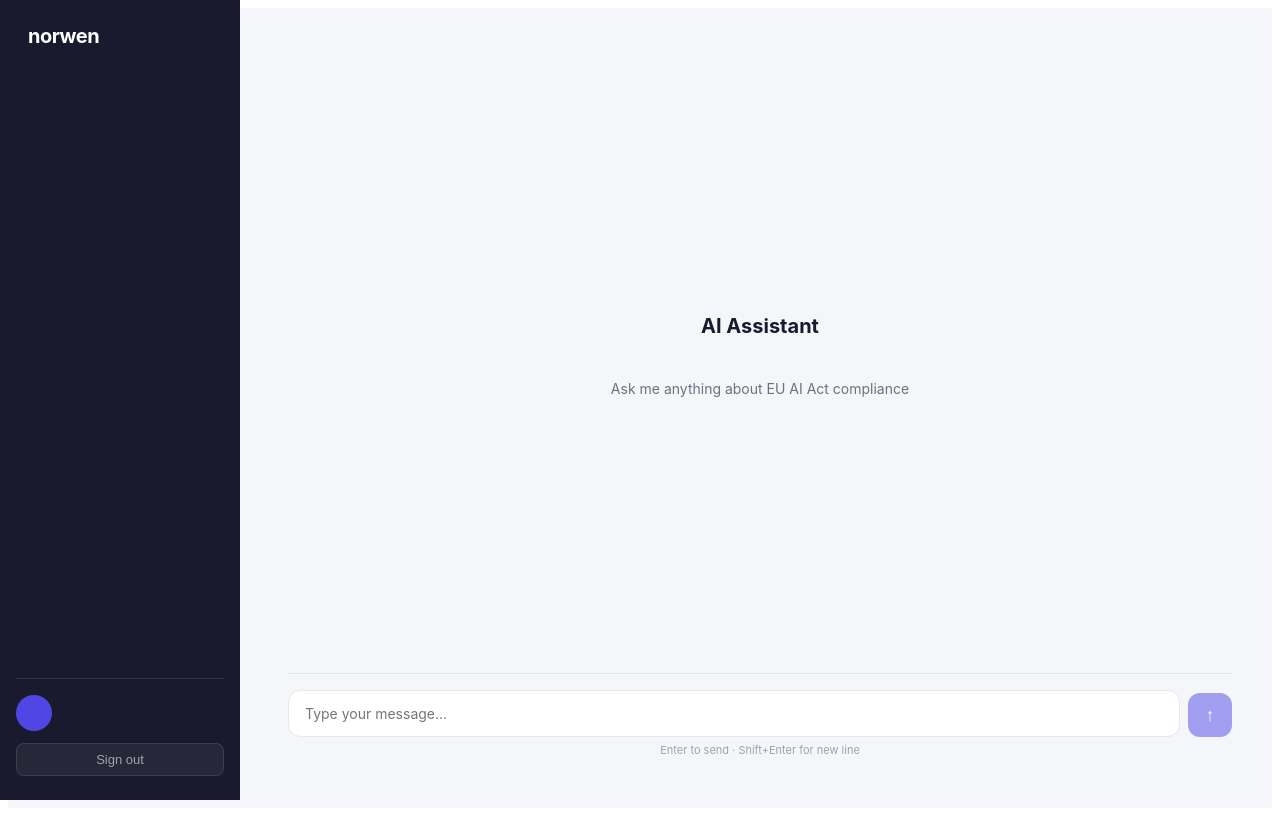
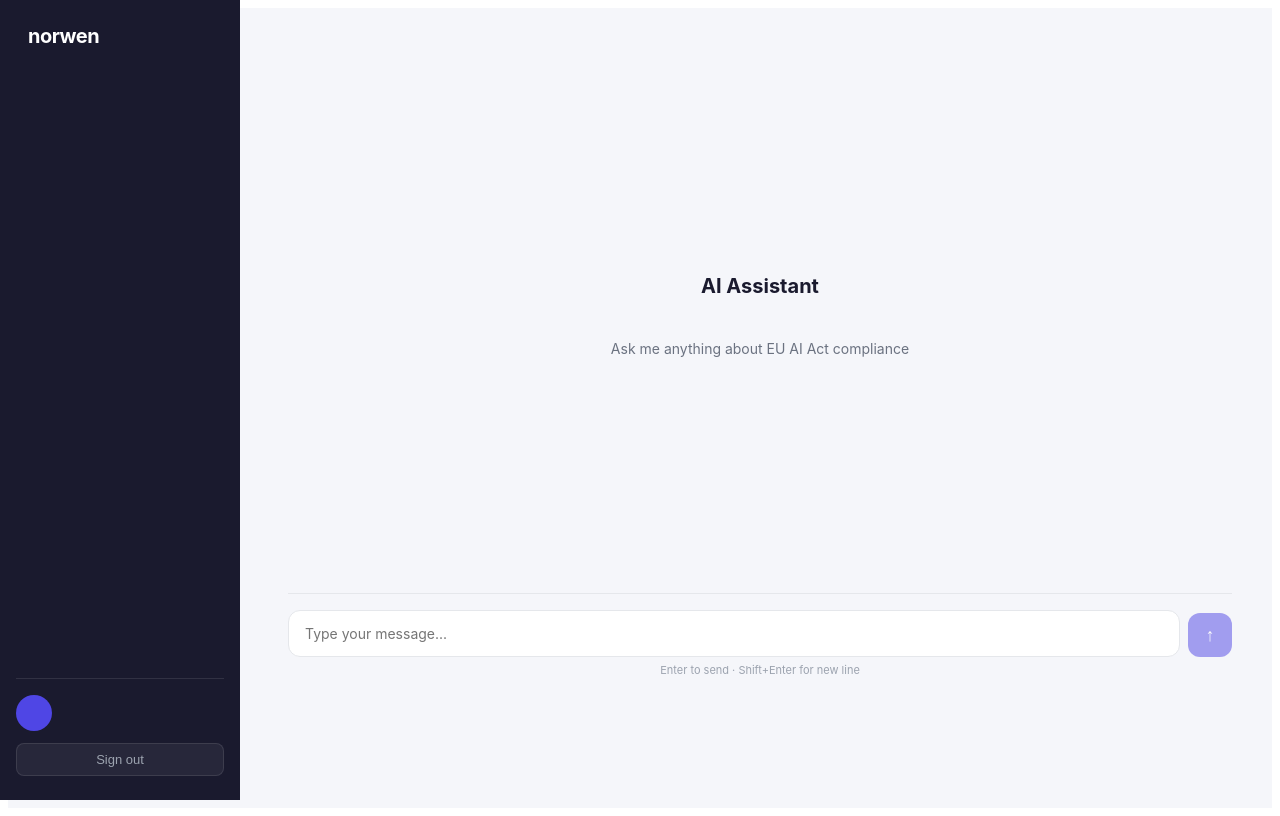
Before and after one commit to NorwenComplience/norwen_backend, a Nuxt app: page /chat in a window 1280 px wide. Built offline with nearby package versions, Linux system fonts and the light colour scheme.

Commit message:
Fix chat layout height and streaming bubble

```diff
--- a/app/pages/chat.vue
+++ b/app/pages/chat.vue
@@ -17,7 +17,7 @@
         </div>
       </div>
 
-      <div v-if="streaming" class="message message--assistant">
+      <div v-if="streaming || streamingText" class="message message--assistant">
         <div class="message-bubble">
           <p>{{ streamingText }}<span class="cursor">▌</span></p>
         </div>
@@ -122,7 +122,7 @@ async function send() {
 .chat-wrapper {
   display: flex;
   flex-direction: column;
-  height: calc(100vh - 80px);
+  height: calc(100vh - 160px);
 }
 
 .chat-messages {
```
